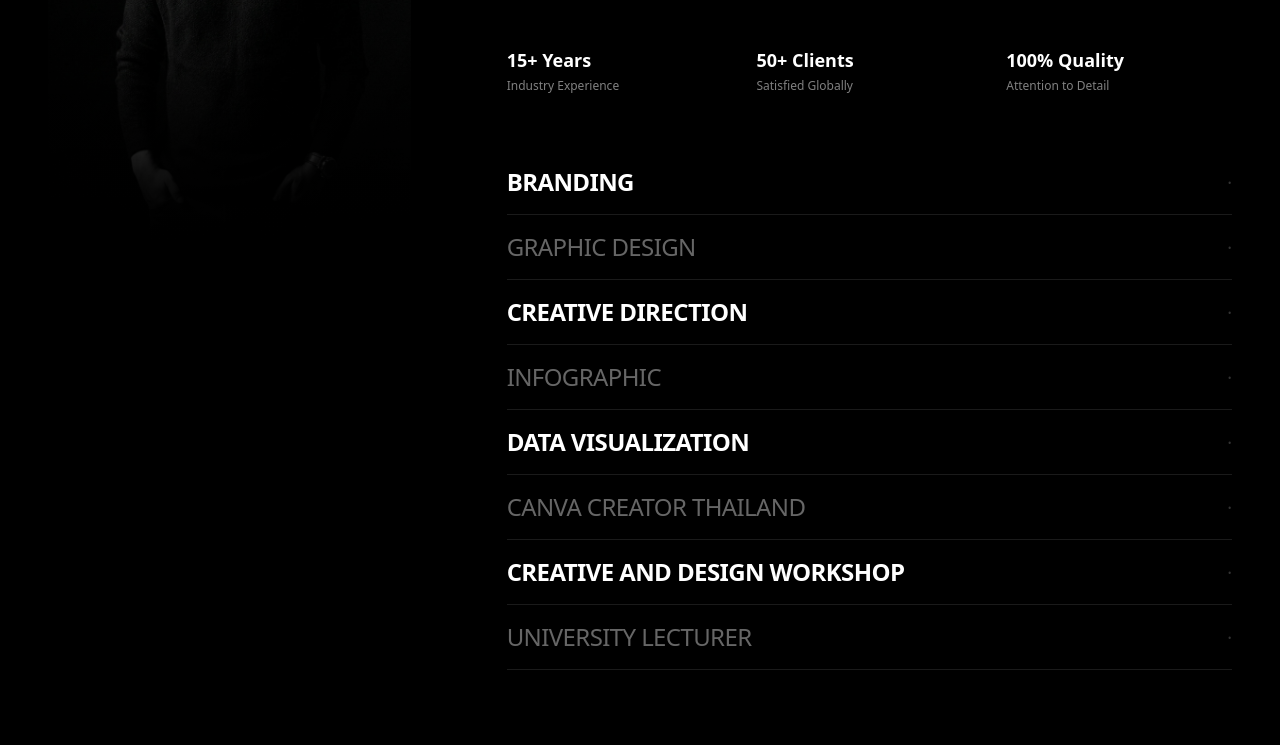
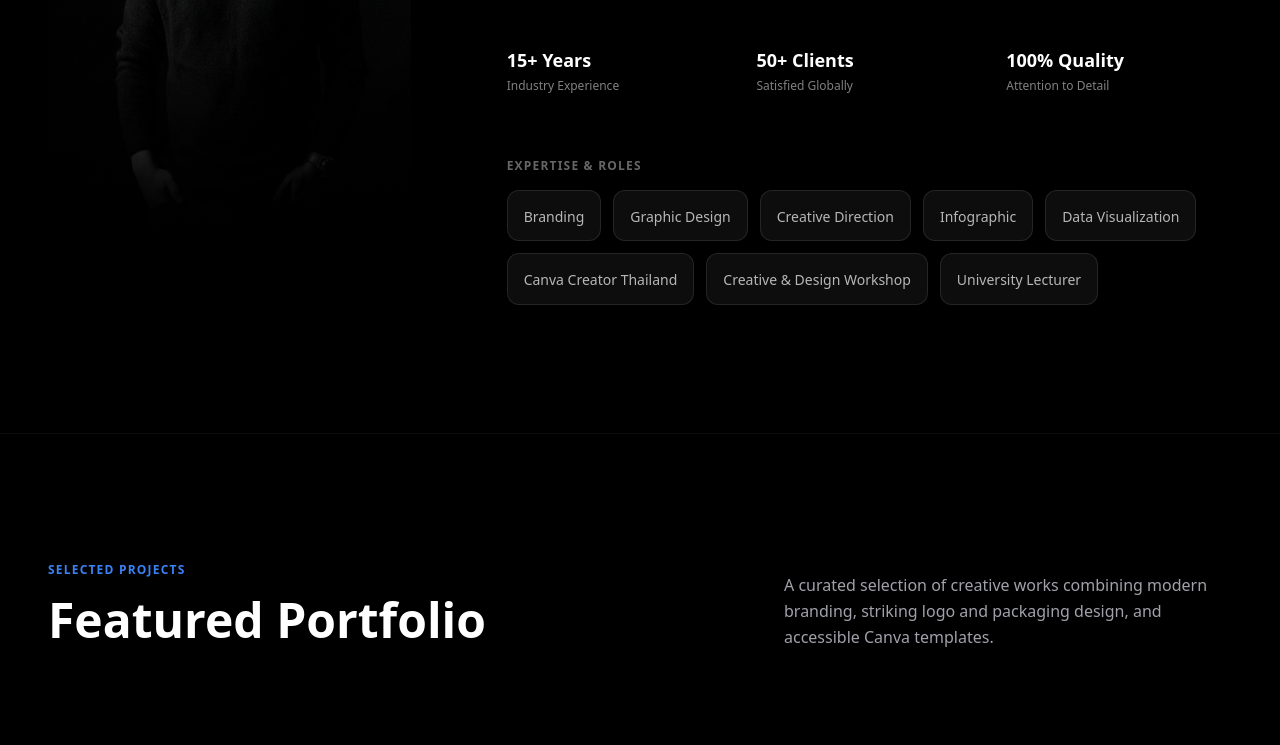
Before and after one commit to benzac115/designerb-landing-page-demo, a Next.js app: page / in a window 1280 px wide. Shown: the part 1168-1913 px from the top of the page. Built offline with nearby package versions, Linux system fonts and the light colour scheme; grey boxes are pictures that could not be loaded.

Commit message:
design: redesign services list into sleek glassmorphism badges

```diff
--- a/src/components/ServicesList.tsx
+++ b/src/components/ServicesList.tsx
@@ -2,33 +2,33 @@
 
 export default function ServicesList() {
   const services = [
-    { name: "BRANDING", active: true },
-    { name: "GRAPHIC DESIGN", active: false },
-    { name: "CREATIVE DIRECTION", active: true },
-    { name: "INFOGRAPHIC", active: false },
-    { name: "DATA VISUALIZATION", active: true },
-    { name: "CANVA CREATOR THAILAND", active: false },
-    { name: "CREATIVE AND DESIGN WORKSHOP", active: true },
-    { name: "UNIVERSITY LECTURER", active: false },
+    "Branding",
+    "Graphic Design",
+    "Creative Direction",
+    "Infographic",
+    "Data Visualization",
+    "Canva Creator Thailand",
+    "Creative & Design Workshop",
+    "University Lecturer",
   ];
 
   return (
-    <div className="flex flex-col pt-8">
+    <div className="pt-10">
+      <h3 className="text-xs font-semibold text-white/40 tracking-widest uppercase block mb-4">
+        Expertise & Roles
+      </h3>
+      <div className="flex flex-wrap gap-3">
         {services.map((service, index) => (
           <div
             key={index}
-          className={`py-3 md:py-4 border-b border-white/10 flex items-center justify-between group cursor-default transition-colors duration-500 hover:bg-white/[0.02] ${
-            service.active ? "text-white" : "text-white/40"
-          }`}
+            className="px-4 py-2.5 rounded-xl bg-white/5 border border-white/10 hover:border-accent-blue/40 hover:bg-accent-blue/10 transition-all duration-300 cursor-default shadow-sm hover:shadow-[0_0_15px_rgba(0,85,255,0.2)] group"
           >
-          <h3 className={`text-lg md:text-xl lg:text-2xl font-sans tracking-tight transition-transform duration-500 group-hover:translate-x-4 ${service.active ? 'font-bold' : 'font-normal'}`}>
-            {service.name}
-          </h3>
-          <span className="text-white/20 text-lg font-light">
-            &#183;
+            <span className="text-sm font-medium text-white/70 group-hover:text-white transition-colors">
+              {service}
             </span>
           </div>
         ))}
       </div>
+    </div>
   );
 }
```
Lines whose indentation alone changed are shown as unchanged.
